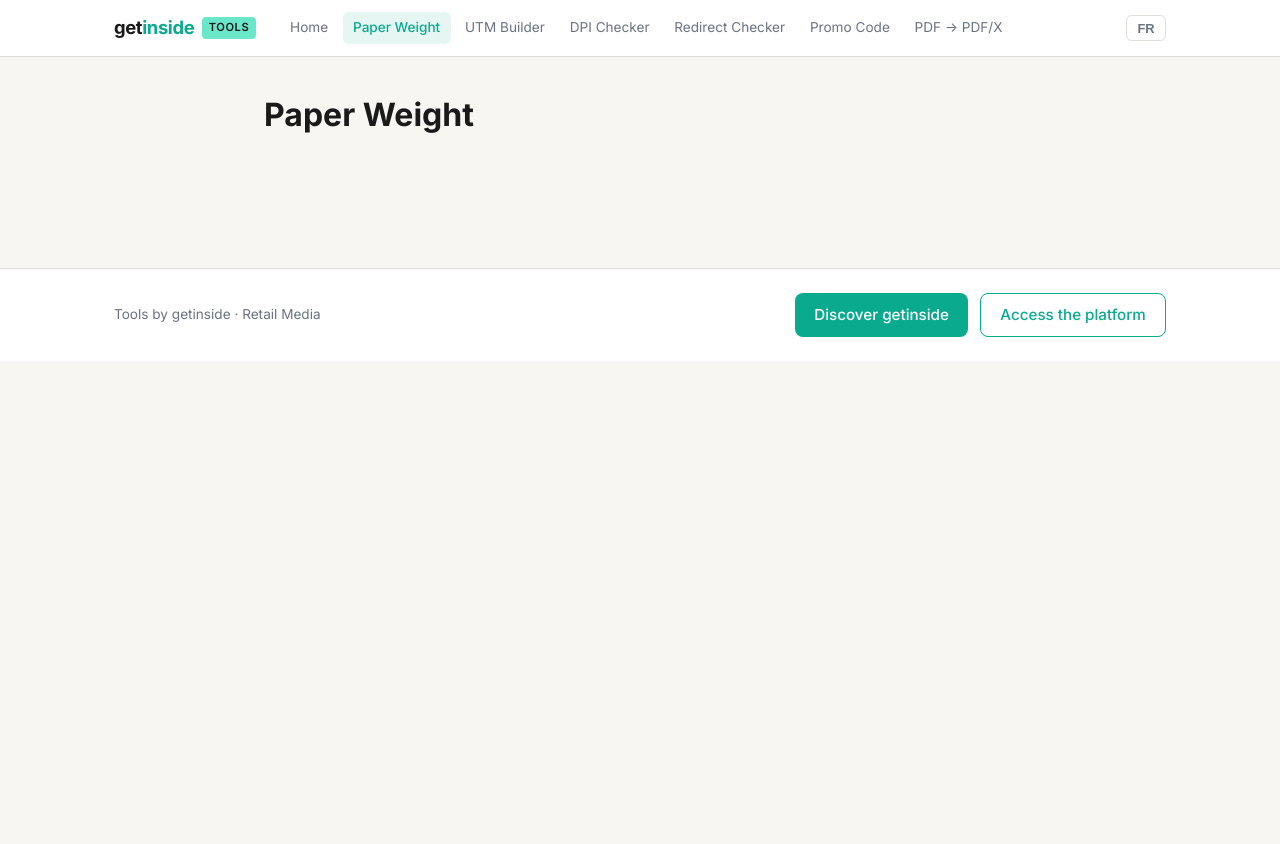
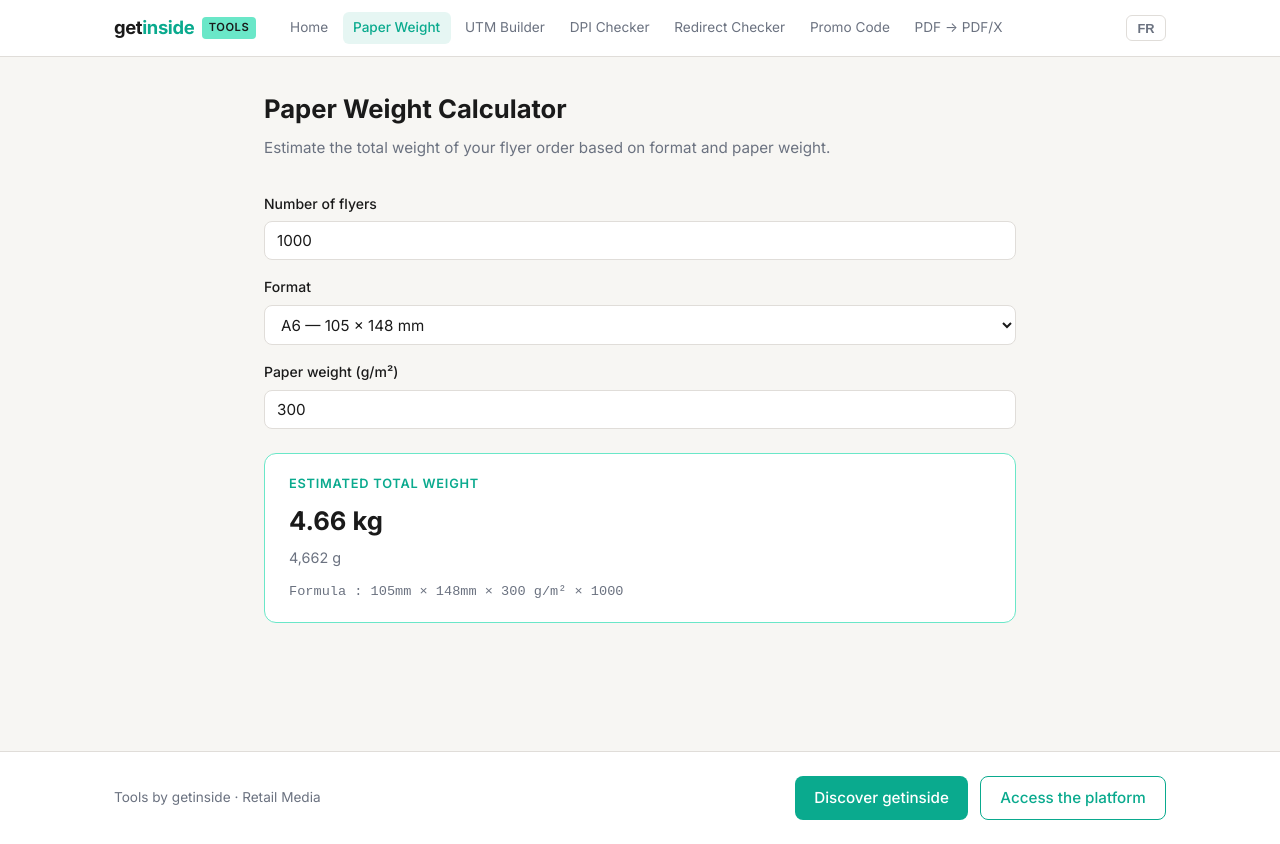
Before and after one commit to getinside-ops/tools, a Vue app: page /#/paper-weight in a window 1280 px wide. Before the commit the page ends 800 px from the top, so only its background shows below. Built offline with nearby package versions, Linux system fonts and the light colour scheme.

Commit message:
feat: add paper weight calculator with tests

```diff
--- /dev/null
+++ b/src/composables/usePaperWeight.ts
@@ -0,0 +1,24 @@
+export const FORMATS = {
+  A5:    { width: 148, height: 210 },
+  A6:    { width: 105, height: 148 },
+  Carte: { width: 105, height: 148 },
+} as const
+
+export type FormatKey = keyof typeof FORMATS | 'Custom'
+
+export interface WeightResult {
+  grams: number
+  kg: number
+}
+
+export function calculatePaperWeight(
+  quantity: number,
+  widthMm: number,
+  heightMm: number,
+  grammage: number,
+): WeightResult {
+  const surfaceM2 = (widthMm / 1000) * (heightMm / 1000)
+  const grams = Math.round(surfaceM2 * grammage * quantity)
+  const kg = Math.round(grams / 1000 * 100) / 100
+  return { grams, kg }
+}
--- a/src/views/PaperWeightView.vue
+++ b/src/views/PaperWeightView.vue
@@ -1 +1,80 @@
-<template><div><h1>Paper Weight</h1></div></template>
+<template>
+  <div>
+    <div class="gi-tool-header">
+      <h1>{{ t('paperWeight.title') }}</h1>
+      <p>{{ t('paperWeight.desc') }}</p>
+    </div>
+
+    <div class="gi-field">
+      <label class="gi-label">{{ t('paperWeight.quantity') }}</label>
+      <input v-model.number="quantity" type="number" min="1" class="gi-input" />
+    </div>
+
+    <div class="gi-field">
+      <label class="gi-label">{{ t('paperWeight.format') }}</label>
+      <select v-model="selectedFormat" class="gi-select">
+        <option value="A5">{{ t('paperWeight.formats.A5') }}</option>
+        <option value="A6">{{ t('paperWeight.formats.A6') }}</option>
+        <option value="Carte">{{ t('paperWeight.formats.Carte') }}</option>
+        <option value="Custom">{{ t('paperWeight.formats.Custom') }}</option>
+      </select>
+    </div>
+
+    <template v-if="selectedFormat === 'Custom'">
+      <div class="gi-row">
+        <div class="gi-field">
+          <label class="gi-label">{{ t('paperWeight.customWidth') }}</label>
+          <input v-model.number="customWidth" type="number" min="1" class="gi-input" />
+        </div>
+        <div class="gi-field">
+          <label class="gi-label">{{ t('paperWeight.customHeight') }}</label>
+          <input v-model.number="customHeight" type="number" min="1" class="gi-input" />
+        </div>
+      </div>
+    </template>
+
+    <div class="gi-field">
+      <label class="gi-label">{{ t('paperWeight.grammage') }}</label>
+      <input v-model.number="grammage" type="number" min="1" class="gi-input" />
+    </div>
+
+    <div v-if="result" class="gi-result">
+      <div class="gi-result-label">{{ t('paperWeight.result') }}</div>
+      <div class="gi-result-value">{{ result.kg }} kg</div>
+      <div class="gi-result-secondary">{{ result.grams.toLocaleString() }} g</div>
+      <div class="gi-formula">
+        {{ t('paperWeight.formula') }} :
+        {{ activeDims.width }}mm × {{ activeDims.height }}mm × {{ grammage }} g/m² × {{ quantity }}
+      </div>
+    </div>
+  </div>
+</template>
+
+<script setup lang="ts">
+import { ref, computed } from 'vue'
+import { useI18n } from 'vue-i18n'
+import { calculatePaperWeight, FORMATS, type FormatKey } from '../composables/usePaperWeight'
+
+const { t } = useI18n()
+
+const quantity = ref(1000)
+const selectedFormat = ref<FormatKey>('A6')
+const customWidth = ref(100)
+const customHeight = ref(100)
+const grammage = ref(300)
+
+const activeDims = computed(() => {
+  if (selectedFormat.value === 'Custom') return { width: customWidth.value, height: customHeight.value }
+  return FORMATS[selectedFormat.value as keyof typeof FORMATS]
+})
+
+const result = computed(() => {
+  if (quantity.value <= 0 || activeDims.value.width <= 0 || activeDims.value.height <= 0 || grammage.value <= 0) return null
+  return calculatePaperWeight(quantity.value, activeDims.value.width, activeDims.value.height, grammage.value)
+})
+</script>
+
+<style scoped>
+.gi-row { display: grid; grid-template-columns: 1fr 1fr; gap: 1rem; }
+.gi-formula { margin-top: 0.75rem; font-size: 0.85rem; color: var(--gi-text-muted); font-family: monospace; }
+</style>
```
Also changed, not shown: 1 other file (tests, documents, lock files or other folders).
